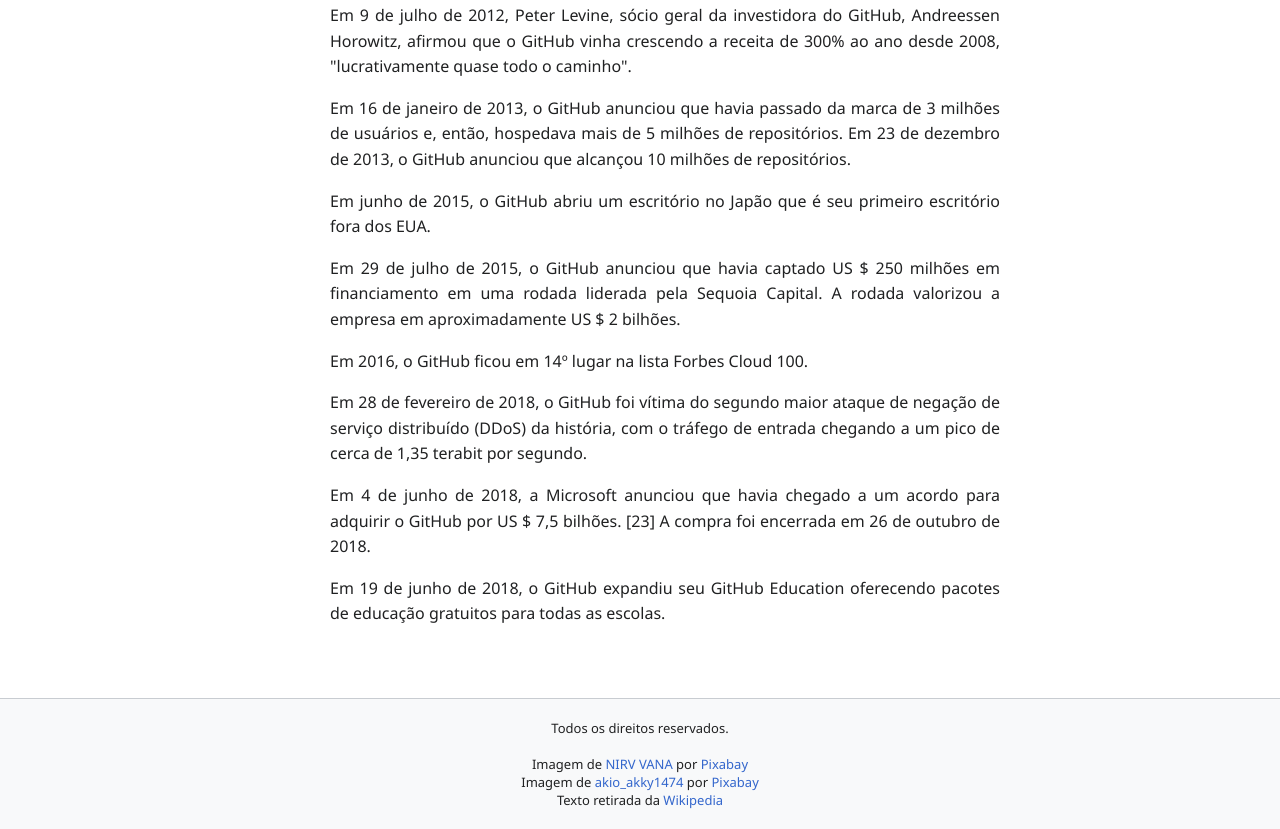
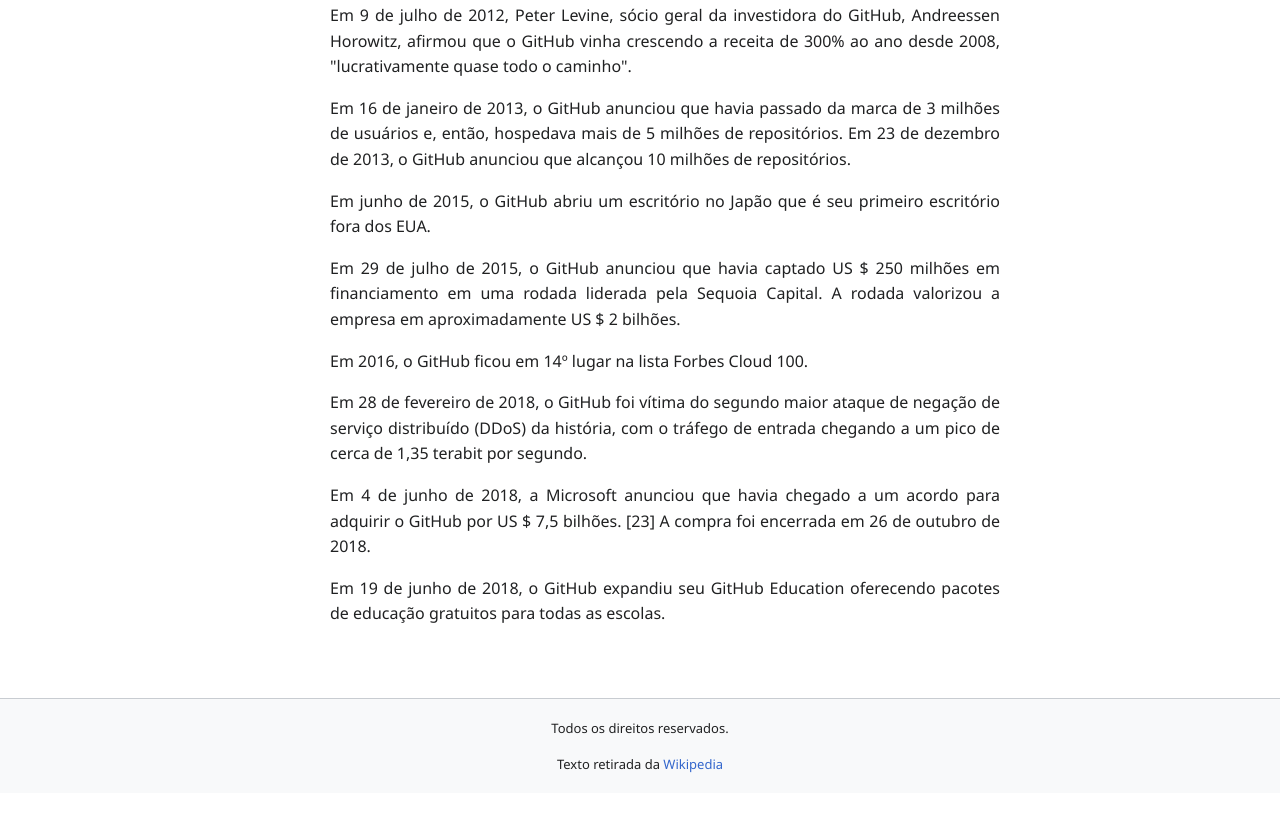
Before and after one commit to Islania-Silva/Desafio-HTML-wikipedia, a plain HTML site: page index.html in a window 1280 px wide. Shown: the part 1363-2192 px from the top of the page. After the commit the page ends 2156 px from the top, so only its background shows below. Drawn offline with Linux system fonts and the light colour scheme.

Commit message:
Retirada dos links das imagens qua não irei usar, e exclusão das imagens

```diff
--- a/index.html
+++ b/index.html
@@ -187,14 +187,6 @@
     <footer>
         <div>
             Todos os direitos reservados.<br><br>
-            Imagem de <a
-                href="https://pixabay.com/pt/users/runextreme-862978/?utm_source=link-attribution&utm_medium=referral&utm_campaign=image&utm_content=5078578">NIRV
-                VANA</a> por <a
-                href="https://pixabay.com/pt//?utm_source=link-attribution&utm_medium=referral&utm_campaign=image&utm_content=5078578">Pixabay</a><br>
-            Imagem de <a
-                href="https://pixabay.com/pt/users/akio_akky1474-37032827/?utm_source=link-attribution&utm_medium=referral&utm_campaign=image&utm_content=8044059">akio_akky1474</a>
-            por <a
-                href="https://pixabay.com/pt//?utm_source=link-attribution&utm_medium=referral&utm_campaign=image&utm_content=8044059">Pixabay</a><br>
             Texto retirada da <a href="https://pt.wikipedia.org/wiki/Harry_Potter" target="_blank">Wikipedia</a><br>
         </div>
     </footer>
```
